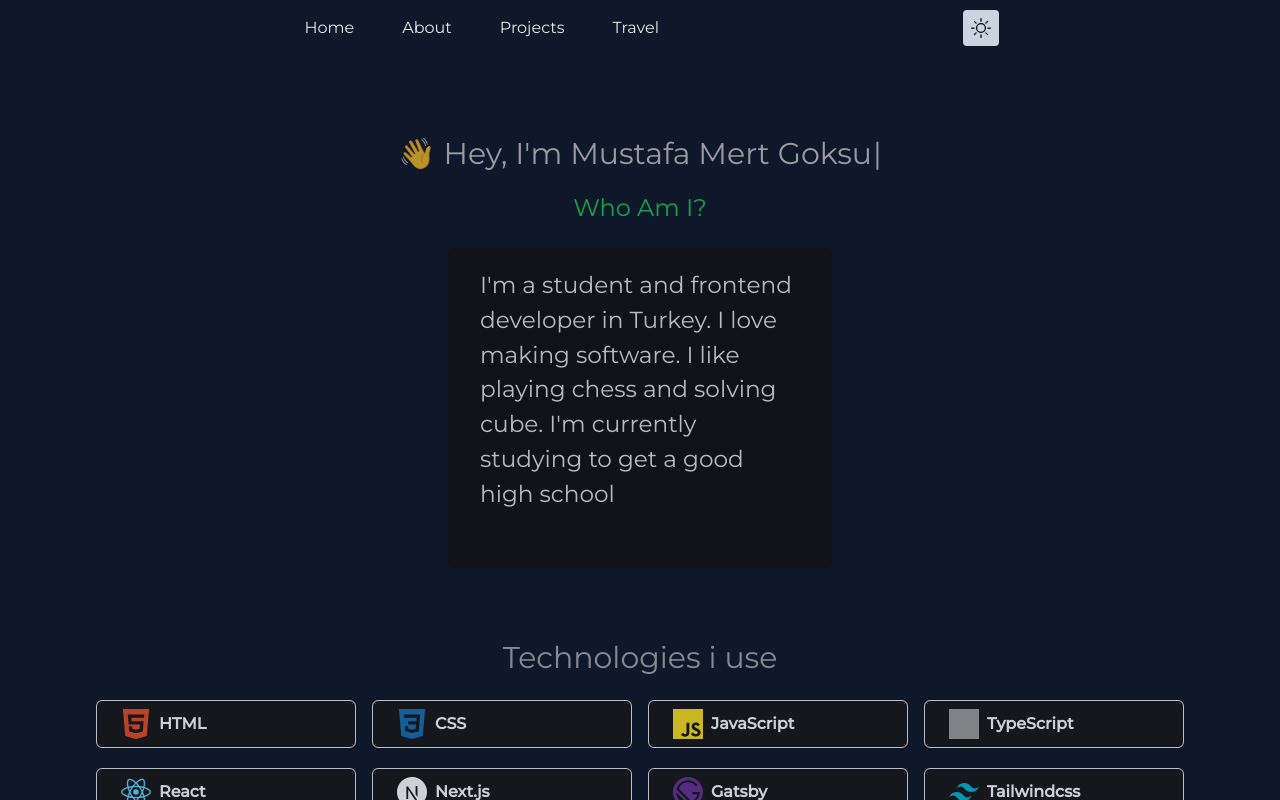
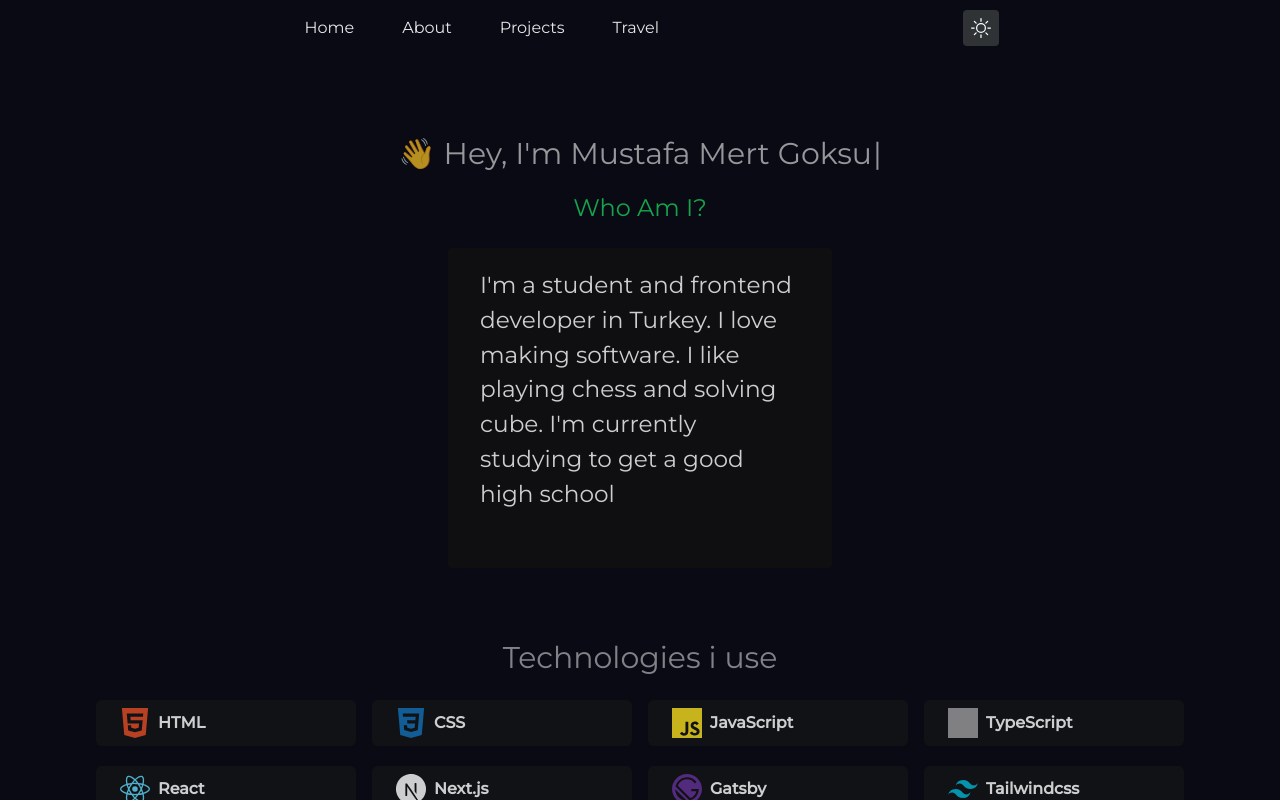
Before and after one commit to mustafamertgoksu/my-blog, a Next.js app: page / in a window 1280 px wide. Built offline with nearby package versions, Linux system fonts and the light colour scheme; grey boxes are pictures that could not be loaded.

Commit message:
ui: change the background-color

```diff
--- a/src/components/layout.tsx
+++ b/src/components/layout.tsx
@@ -22,7 +22,7 @@ const ScrollTopButton = styled.a`
   top: 0;
   right: 0;
   bottom: 8%;
-  background-color: rgb(30 41 59);
+  background-color: rgb(20 30 40);
   border: none;
   padding: 1rem;
   border-radius: 50%;
--- a/src/styles/about.module.css
+++ b/src/styles/about.module.css
@@ -3,7 +3,7 @@
 }
 
 .aboutCard {
-  @apply bg-[#111] w-96 h-80 my-6 text-[1.450rem] rounded px-8 py-5 text-white opacity-70 transition-all
+  @apply bg-[#111] w-96 h-80 my-6 text-[1.450rem] rounded px-8 py-5 text-white opacity-80 transition-all
 }
 
 .lightAboutCard {
@@ -35,7 +35,7 @@
 }
 
 .aboutCard:hover {
-  @apply w-96 my-6 h-80 text-[1.450rem] rounded px-8 py-5 text-white opacity-60 scale-110
+  @apply w-96 my-6 h-80 text-[1.450rem] rounded px-8 py-5 text-white opacity-70 scale-110
 }
 
 .lightAboutCard::after {
--- a/src/styles/contact.module.css
+++ b/src/styles/contact.module.css
@@ -1,5 +1,6 @@
 .contact {
-  @apply border p-4 border-gray-400 shadow-slate-800 shadow-lg flex flex-col rounded-md w-2/3 bg-slate-900;
+  @apply border p-4 border-gray-400 shadow-slate-800 shadow-lg flex flex-col rounded-md w-2/3;
+  background-color: rgb(9, 13, 25);
 }
 
 .lightContact {
--- a/src/styles/home.module.css
+++ b/src/styles/home.module.css
@@ -3,7 +3,8 @@
 }
 
 .postCard {
-  @apply cursor-pointer flex flex-col items-center justify-center bg-[#111] w-[26rem] h-[7.5rem] opacity-80 hover:opacity-95 my-2 rounded
+  @apply cursor-pointer flex flex-col items-center justify-center w-[26rem] h-[7.5rem] opacity-100 hover:opacity-95 my-2 rounded;
+  background-color: rgb(13, 14, 14);
 }
 
 .lightPostCard {
--- a/src/styles/layout.module.css
+++ b/src/styles/layout.module.css
@@ -1,6 +1,7 @@
 .wrapper {
-  @apply h-full w-full bg-slate-900 flex flex-col items-center overflow-auto scroll-smooth;
+  @apply h-full w-full flex flex-col items-center overflow-auto scroll-smooth;
   font-family: 'Montserrat', sans-serif;
+  background-color: rgb(9, 10, 20);
 }
 
 .lightWrapper {
--- a/src/styles/navbar.module.css
+++ b/src/styles/navbar.module.css
@@ -9,8 +9,9 @@
 }
 
 .scrolledNav {
-  @apply w-full h-14 py-4 flex items-center justify-evenly sticky top-0 bg-[#001020] opacity-100;
+  @apply w-full h-14 py-4 flex items-center justify-evenly sticky top-0 opacity-100;
     z-index: 999;
+    background-color: rgb(10, 15, 24);
 }
 
 .scrolledLightNavbar {
@@ -70,7 +71,7 @@
 }
 
 .navLink {
-  @apply text-white mx-2 px-4 py-3 opacity-90 transition-all hover:bg-slate-800 rounded cursor-pointer;
+  @apply text-white mx-2 px-4 py-3 opacity-90 transition-all hover:bg-slate-900 rounded cursor-pointer;
 }
 
 .lightNavLink {
@@ -88,7 +89,8 @@
 }
 
 .modeToggleBtn {
-  @apply bg-slate-300 px-2 py-2 rounded text-xl
+  @apply px-2 py-2 rounded text-xl text-white;
+  background-color: rgb(47, 51, 53);
 }
 
 .lightModeToggleBtn {
@@ -108,5 +110,6 @@
 }
 
 .showNav {
-  @apply flex flex-col bg-slate-700 px-10 py-6 text-white rounded absolute left-4 top-16 opacity-95;
+  @apply flex flex-col px-10 py-6 text-white rounded absolute left-4 top-16 opacity-95;
+  background-color: rgb(41, 52, 68);
 }
--- a/src/styles/techs.module.css
+++ b/src/styles/techs.module.css
@@ -3,7 +3,8 @@
 }
 
 .techCard {
-  @apply border flex my-2 items-center py-2 px-6 select-none cursor-pointer rounded-md opacity-80 bg-zinc-900;
+  @apply border-black flex my-2 items-center py-2 px-6 select-none cursor-pointer rounded-md opacity-80;
+  background-color: rgb(19, 21, 22);
 }
 
 .lightTechCard {
@@ -11,7 +12,7 @@
 }
 
 .techCard:hover {
-  @apply border flex my-2 items-center py-2 px-6 select-none cursor-pointer rounded-md opacity-95;
+  @apply border-black flex my-2 items-center py-2 px-6 select-none cursor-pointer rounded-md opacity-95;
 }
 
 .techName {
```
